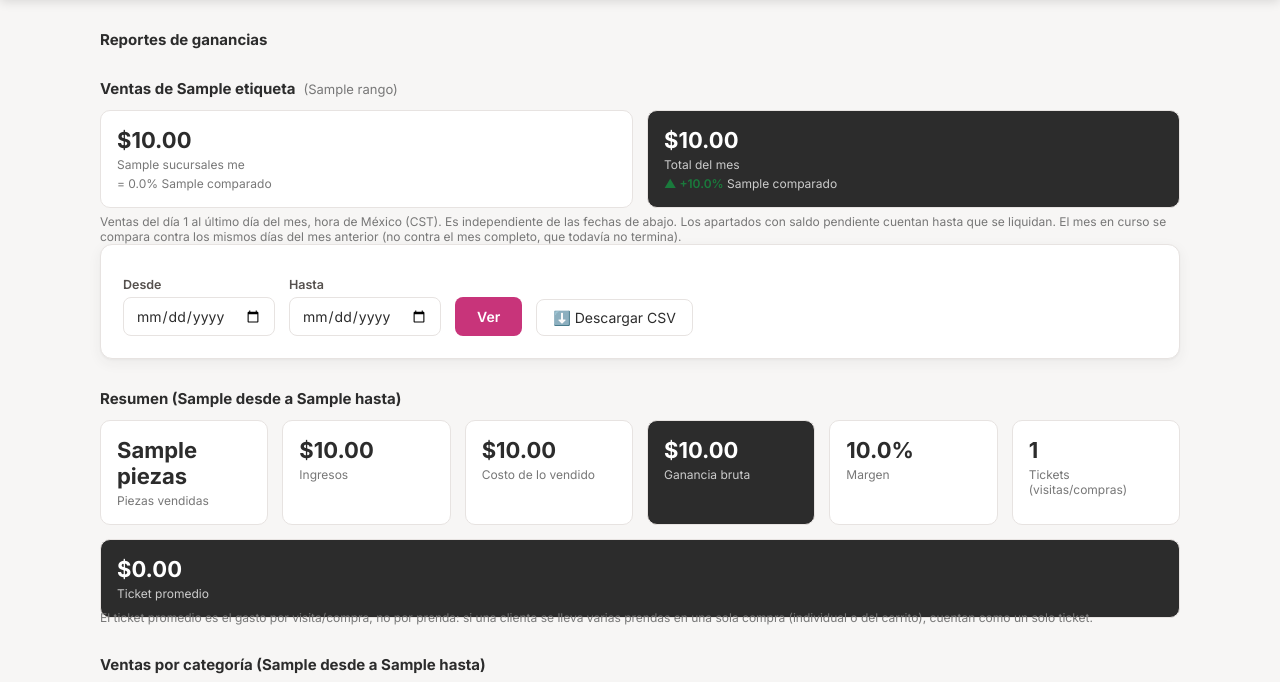
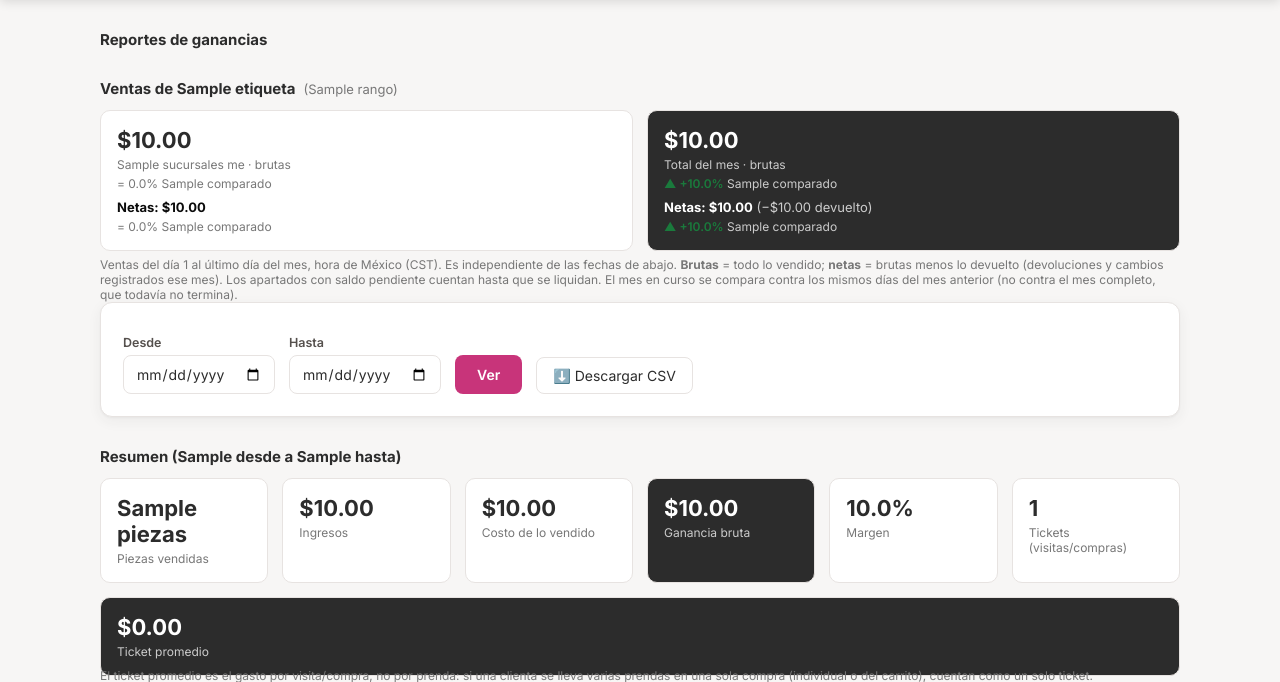
Before and after one commit to yuvalbaryosefp-alt/isha-wear-pos, a FastAPI app: template templates/reportes.html in a window 1280 px wide. Shown: the part 66-748 px from the top of the page. Run offline with FastAPI, Linux system fonts and the light colour scheme; the template is opened without the code that fills it: most values are stand-ins (such as "Sample title", 1, 10 or a date in 2020).

Commit message:
Reportes: ventas netas (brutas menos devoluciones y cambios) por mes
Muestra brutas y netas, con monto devuelto y % de cambio, por sucursal y
total, en la tabla mensual y en las tarjetas del mes en curso. La
devolución cuenta en el mes en que se registró.

Co-Authored-By: Claude Sonnet 5.5 <noreply@anthropic.com>

```diff
--- a/app/main.py
+++ b/app/main.py
@@ -2547,7 +2547,7 @@ def _pct_cambio(actual: float, previo: float) -> float | None:
     hay base de comparación (el periodo anterior fue 0)."""
     if not previo:
         return None
-    return (actual - previo) / previo * 100
+    return (actual - previo) / abs(previo) * 100
 
 
 def _resumen(row) -> dict:
@@ -2793,6 +2793,37 @@ def reportes(request: Request, desde: str | None = None, hasta: str | None = Non
             ), {"ini": prev_ini, "fin": prev_fin}).mappings().all()
         }
 
+        # Lo DEVUELTO (devoluciones y cambios) se resta de las ventas brutas
+        # para dar las ventas NETAS; cuenta en el mes en que se registró la
+        # devolución (no en el de la venta original), con el mismo criterio de
+        # apartados que las ventas brutas.
+        sin_apartado_pendiente = (
+            "  AND (NOT v.apartado OR "
+            "       (SELECT COALESCE(SUM(pg.monto), 0) FROM pagos pg WHERE pg.venta_id = v.id) "
+            "       >= v.precio_unitario * v.cantidad) "
+        )
+        mes_devolucion = "date_trunc('month', d.creado_en AT TIME ZONE 'America/Mexico_City')"
+        devueltas_mes_rows = conn.execute(text(
+            f"SELECT {mes_devolucion}::date AS mes, s.nombre AS sucursal, "
+            "       SUM(v.precio_unitario * v.cantidad) AS devuelto "
+            "FROM devoluciones d JOIN ventas v ON v.id = d.venta_id "
+            "JOIN sucursales s ON s.id = v.sucursal_id "
+            f"WHERE {mes_devolucion} >= date_trunc('month', NOW() AT TIME ZONE 'America/Mexico_City') - INTERVAL '12 months' "
+            f"{sin_apartado_pendiente}"
+            "GROUP BY 1, 2"
+        )).mappings().all()
+        prev_devuelto_mismo_periodo = {
+            r["sucursal"]: float(r["devuelto"] or 0)
+            for r in conn.execute(text(
+                "SELECT s.nombre AS sucursal, SUM(v.precio_unitario * v.cantidad) AS devuelto "
+                "FROM devoluciones d JOIN ventas v ON v.id = d.venta_id "
+                "JOIN sucursales s ON s.id = v.sucursal_id "
+                "WHERE (d.creado_en AT TIME ZONE 'America/Mexico_City')::date BETWEEN :ini AND :fin "
+                f"{sin_apartado_pendiente}"
+                "GROUP BY 1"
+            ), {"ini": prev_ini, "fin": prev_fin}).mappings().all()
+        }
+
         # Top 10 productos por ganancia bruta, en el mismo período filtrado.
         top_productos = conn.execute(text(
             f"SELECT p.id, p.sku, p.titulo, {_METRICAS} "
@@ -2826,30 +2857,49 @@ def reportes(request: Request, desde: str | None = None, hasta: str | None = Non
     for r in ventas_mes_rows:
         ventas_por_mes.setdefault((r["mes"].year, r["mes"].month), {})[r["sucursal"]] = float(r["ventas"] or 0)
 
+    devuelto_por_mes: dict[tuple, dict] = {}
+    for r in devueltas_mes_rows:
+        devuelto_por_mes.setdefault((r["mes"].year, r["mes"].month), {})[r["sucursal"]] = float(r["devuelto"] or 0)
+
     meses_ventas = []
     anio, mes = hoy.year, hoy.month
     for i in range(12):
         por_suc = ventas_por_mes.get((anio, mes), {})
+        dev_suc = devuelto_por_mes.get((anio, mes), {})
         total_mes = sum(por_suc.values())
-        if i == 0 or total_mes > 0:
+        total_dev = sum(dev_suc.values())
+        # Un mes sin ventas pero con devoluciones también se muestra (la neta saldría negativa).
+        if i == 0 or total_mes > 0 or total_dev > 0:
             ultimo_dia = calendar.monthrange(anio, mes)[1]
             ant_anio, ant_mes = (anio, mes - 1) if mes > 1 else (anio - 1, 12)
             if i == 0:
                 previo = prev_mismo_periodo
+                previo_dev = prev_devuelto_mismo_periodo
                 comparado = f"vs. 1 al {prev_fin.day} de {MESES_ES[prev_mes - 1]}"
             else:
                 previo = ventas_por_mes.get((ant_anio, ant_mes), {})
+                previo_dev = devuelto_por_mes.get((ant_anio, ant_mes), {})
                 comparado = f"vs. {MESES_ES[ant_mes - 1]}"
+            neta_suc = {n: por_suc.get(n, 0.0) - dev_suc.get(n, 0.0) for n in sucursales_mes}
+            previo_neta = {n: previo.get(n, 0.0) - previo_dev.get(n, 0.0) for n in sucursales_mes}
+            total_neta = total_mes - total_dev
             meses_ventas.append({
                 "etiqueta": f"{MESES_ES[mes - 1].capitalize()} {anio}",
                 "rango": f"1 al {ultimo_dia} de {MESES_ES[mes - 1]}",
                 "por_sucursal": {nombre: por_suc.get(nombre, 0.0) for nombre in sucursales_mes},
                 "total": total_mes,
+                "devuelto": {nombre: dev_suc.get(nombre, 0.0) for nombre in sucursales_mes},
+                "devuelto_total": total_dev,
+                "neta": neta_suc,
+                "neta_total": total_neta,
                 "actual": i == 0,
                 "comparado": comparado,
                 "cambio": {nombre: _pct_cambio(por_suc.get(nombre, 0.0), previo.get(nombre, 0.0))
                            for nombre in sucursales_mes},
                 "cambio_total": _pct_cambio(total_mes, sum(previo.values())),
+                "cambio_neta": {nombre: _pct_cambio(neta_suc[nombre], previo_neta[nombre])
+                                for nombre in sucursales_mes},
+                "cambio_neta_total": _pct_cambio(total_neta, sum(previo_neta.values())),
             })
         mes -= 1
         if mes == 0:
--- a/templates/reportes.html
+++ b/templates/reportes.html
@@ -71,20 +71,31 @@
     {% for nombre in sucursales_mes %}
       <div class="stat">
         <div class="n">${{ "{:,.2f}".format(actual.por_sucursal[nombre]) }}</div>
-        <div class="l">{{ nombre }}</div>
+        <div class="l">{{ nombre }} · brutas</div>
         <div class="l">{{ delta(actual.cambio[nombre]) }} {{ actual.comparado }}</div>
+        <div class="l" style="color:#0b0b0b; font-size:13px; margin-top:8px">
+          <strong>Netas: ${{ "{:,.2f}".format(actual.neta[nombre]) }}</strong>
+          {% if actual.devuelto[nombre] > 0 %}<span style="color:#777">(−${{ "{:,.2f}".format(actual.devuelto[nombre]) }} devuelto)</span>{% endif %}
+        </div>
+        <div class="l">{{ delta(actual.cambio_neta[nombre]) }} {{ actual.comparado }}</div>
       </div>
     {% endfor %}
     <div class="stat destacado">
       <div class="n">${{ "{:,.2f}".format(actual.total) }}</div>
-      <div class="l">Total del mes</div>
+      <div class="l">Total del mes · brutas</div>
       <div class="l">{{ delta(actual.cambio_total) }} {{ actual.comparado }}</div>
+      <div class="l" style="color:#fff; font-size:13px; margin-top:8px">
+        <strong>Netas: ${{ "{:,.2f}".format(actual.neta_total) }}</strong>
+        {% if actual.devuelto_total > 0 %}<span style="color:#ccc">(−${{ "{:,.2f}".format(actual.devuelto_total) }} devuelto)</span>{% endif %}
+      </div>
+      <div class="l">{{ delta(actual.cambio_neta_total) }} {{ actual.comparado }}</div>
     </div>
   </div>
   <p style="font-size:12px; color:#777; margin:6px 0 0">
     Ventas del día 1 al último día del mes, hora de México (CST). Es independiente de las fechas de abajo.
-    Los apartados con saldo pendiente cuentan hasta que se liquidan. El mes en curso se compara contra
-    los mismos días del mes anterior (no contra el mes completo, que todavía no termina).
+    <strong>Brutas</strong> = todo lo vendido; <strong>netas</strong> = brutas menos lo devuelto (devoluciones y cambios
+    registrados ese mes). Los apartados con saldo pendiente cuentan hasta que se liquidan. El mes en curso se compara
+    contra los mismos días del mes anterior (no contra el mes completo, que todavía no termina).
   </p>
 
   {% if meses_ventas|length > 1 %}
@@ -94,14 +105,17 @@
         <thead>
           <tr>
             <th>Mes</th>
+            <th></th>
             {% for nombre in sucursales_mes %}<th>{{ nombre }}</th>{% endfor %}
             <th>Total</th>
           </tr>
         </thead>
         <tbody>
           {% for m in meses_ventas %}
+            {# Dos renglones por mes: ventas brutas y ventas netas (brutas − devuelto) #}
             <tr>
-              <td>{{ m.etiqueta }}{% if m.actual %} <span style="font-size:11px; color:#777">(en curso)</span>{% endif %}</td>
+              <td rowspan="2" style="border-bottom:1px solid var(--borde)">{{ m.etiqueta }}{% if m.actual %}<br><span style="font-size:11px; color:#777">(en curso)</span>{% endif %}</td>
+              <td style="font-size:12px; color:#777">Brutas</td>
               {% for nombre in sucursales_mes %}
                 <td class="num">${{ "{:,.2f}".format(m.por_sucursal[nombre]) }}
                   <div style="font-size:12px">{{ delta(m.cambio[nombre]) }}</div></td>
@@ -109,13 +123,25 @@
               <td class="num"><strong>${{ "{:,.2f}".format(m.total) }}</strong>
                 <div style="font-size:12px">{{ delta(m.cambio_total) }}</div></td>
             </tr>
+            <tr>
+              <td style="font-size:12px; color:#777">Netas</td>
+              {% for nombre in sucursales_mes %}
+                <td class="num">${{ "{:,.2f}".format(m.neta[nombre]) }}
+                  {% if m.devuelto[nombre] > 0 %}<div style="font-size:11px; color:#777">−${{ "{:,.2f}".format(m.devuelto[nombre]) }} devuelto</div>{% endif %}
+                  <div style="font-size:12px">{{ delta(m.cambio_neta[nombre]) }}</div></td>
+              {% endfor %}
+              <td class="num"><strong>${{ "{:,.2f}".format(m.neta_total) }}</strong>
+                {% if m.devuelto_total > 0 %}<div style="font-size:11px; color:#777">−${{ "{:,.2f}".format(m.devuelto_total) }} devuelto</div>{% endif %}
+                <div style="font-size:12px">{{ delta(m.cambio_neta_total) }}</div></td>
+            </tr>
           {% endfor %}
         </tbody>
       </table>
     </div>
     <p style="font-size:12px; color:#777; margin:6px 0 0">
-      El porcentaje compara cada mes contra el mes anterior ("sin base" = el mes anterior no tuvo ventas).
-      El mes en curso se compara contra los mismos días del mes anterior.
+      Netas = brutas menos las devoluciones y cambios registrados en ese mes (cuentan en el mes en que se registró la
+      devolución, no en el de la venta original). El porcentaje compara cada mes contra el mes anterior
+      ("sin base" = el mes anterior no tuvo ventas). El mes en curso se compara contra los mismos días del mes anterior.
     </p>
   {% endif %}
 
```
